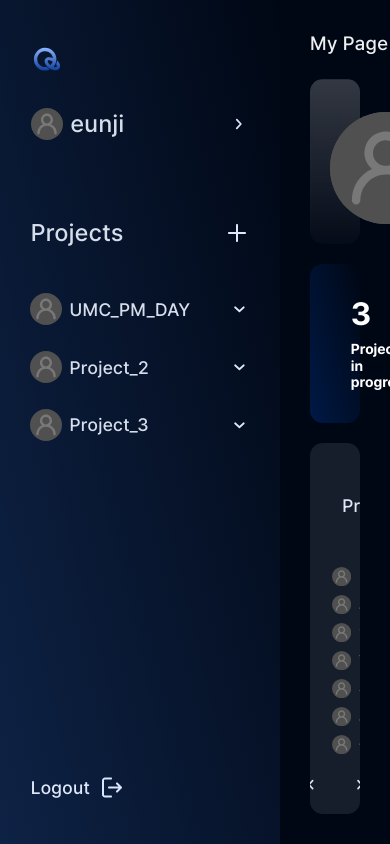
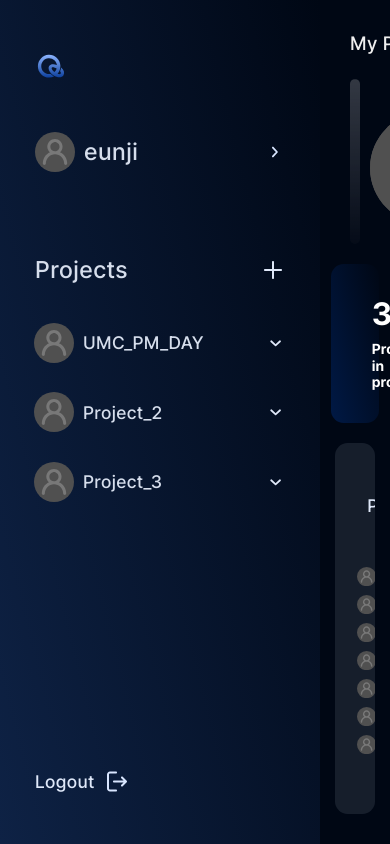
Before and after one commit to QASTUDIODEV/WEB_QASTUDIO, a React (Vite) app: page /mypage in a window 390 px wide. Built offline with nearby package versions, Linux system fonts and the light colour scheme; no server answers.

Commit message:
feat: 반응형 sidebar UI 구현

```diff
--- a/src/components/common/sidebar/sidebar.style.ts
+++ b/src/components/common/sidebar/sidebar.style.ts
@@ -1,5 +1,7 @@
 import { NavLink } from 'react-router-dom';
 import styled from 'styled-components';
+
+import { media } from '@/styles/media';
 
 export const SideBar = styled.div`
   min-width: 280px;
@@ -10,16 +12,51 @@ export const SideBar = styled.div`
   top: 0;
   color: #d6deec;
   scrollbar-width: none;
+  ${media.desktop`
+    overflow: hidden;
+    min-width: 96px;
+    max-width: 96px;
+    transition: .6s;
+    &:hover {
+      min-width: 320px;
+      .menu {
+        display: flex;
+      }
+      .show.project {
+        margin-bottom: 0;
+      }
+      .show.content {
+        margin-bottom: 0;
+      }
+    }
+    .menu {
+      display: none;
+    }
+    .show {
+      /* min-width: 40px;
+      min-height: 40px; */
+      min-width: 40px;
+      max-width: 40px;
+      min-height: 40px;
+      max-height: 40px;
+    }
+    .show.project {
+      margin-bottom: 80px;
+    }
+    .show.content {
+      margin-bottom: 40px;
+    }
+  `}
 `;
 
 export const Container = styled.div`
   display: flex;
   flex-direction: column;
-  padding: 15.313% 10.938% 0 10.938%;
+  padding: 50px 10.938% 0 10.938%;
 `;
 
 export const Profile = styled.div`
-  padding-top: 14.0625%;
+  padding-top: 50px;
   display: flex;
   align-items: center;
   gap: 2.5%;
@@ -37,9 +74,9 @@ export const ProfileWrapper = styled.div`
 `;
 
 export const Projects = styled.div`
-  margin-top: 26.09%;
+  margin-top: 80px;
   padding: 0 10.938%;
-  padding-bottom: 10.625%;
+  padding-bottom: 20px;
   display: flex;
   justify-content: space-between;
   align-items: center;
@@ -134,9 +171,23 @@ export const Logout = styled.div`
   gap: 10px;
   display: inline-flex;
   align-items: center;
-  position: absolute;
-  bottom: 0;
-  left: 0;
-  margin-top: 100px;
   cursor: pointer;
 `;
+export const ProjectBox = styled.div`
+  display: flex;
+  flex-direction: column;
+  margin-bottom: 100px;
+`;
+export const LogoutBox = styled.div`
+  display: flex;
+  height: 100%;
+  flex-direction: column;
+  justify-content: space-between;
+  ${media.desktop`
+    height: 100%;
+    align-items: center;
+    &:hover{
+      align-items: stretch;
+    }
+  `}
+`;
--- a/src/components/common/sidebar/sidebar.tsx
+++ b/src/components/common/sidebar/sidebar.tsx
@@ -1,4 +1,4 @@
-import { useEffect, useRef, useState } from 'react';
+import { useRef, useState } from 'react';
 
 import Profile from '@/components/common/profile/profile';
 import * as S from '@/components/common/sidebar/sidebar.style';
@@ -42,18 +42,9 @@ export default function Sidebar() {
   ]);
 
   const [menuStates, setMenuStates] = useState<boolean[]>(new Array(projects.length).fill(false));
-  const [logoutPosition, setLogoutPosition] = useState<'absolute' | 'relative'>('absolute');
   const sidebarRef = useRef<HTMLDivElement | null>(null);
-  const projectRef = useRef(0);
   const [modalShow, setModalShow] = useState(false);
   const [logoutModal, setLogoutModal] = useState(false);
-  useEffect(() => {
-    if (projectRef.current >= 3) {
-      setLogoutPosition('relative');
-    } else {
-      setLogoutPosition('absolute');
-    }
-  }, [menuStates]);
   const showModal = () => {
     setModalShow(true);
   };
@@ -70,11 +61,6 @@ export default function Sidebar() {
     setMenuStates((prevStates) => {
       return prevStates.map((state, i) => {
         if (i === index) {
-          if (!state) {
-            projectRef.current = projectRef.current + 1;
-          } else {
-            projectRef.current = projectRef.current - 1;
-          }
           return !state;
         }
         return state;
@@ -94,21 +80,23 @@ export default function Sidebar() {
 
   return (
     <S.SideBar ref={sidebarRef}>
+      <S.LogoutBox>
+        <S.ProjectBox>
           <S.Container>
             <Logo width={32} height={32} />
             <S.StyledNavLink to={`/mypage`}>
               <S.Profile>
                 <S.SemiBox>
-              <S.ProfileWrapper>
+                  <S.ProfileWrapper className="show project">
                     <Profile />
                   </S.ProfileWrapper>
-              <S.ProfileName>{userProfile.name}</S.ProfileName>
+                  <S.ProfileName className="menu">{userProfile.name}</S.ProfileName>
                 </S.SemiBox>
-            <ArrowRight />
+                <ArrowRight className="menu" />
               </S.Profile>
             </S.StyledNavLink>
           </S.Container>
-      <S.Projects>
+          <S.Projects className="menu">
             <S.ProjectText>Projects</S.ProjectText>
             <Plus
               onClick={() => {
@@ -118,19 +106,18 @@ export default function Sidebar() {
             />
             {modalShow && <ProjectModal onClose={hideModal} />}
           </S.Projects>
-
           {projects.map((project, index) => (
             <div key={project.id}>
               <S.Project onClick={() => toggleMenu(index)}>
                 <S.SemiBox>
-              <S.ProfileWrapper>
+                  <S.ProfileWrapper className="show content">
                     <Profile />
                   </S.ProfileWrapper>
-              <S.ProjectName>{project.name}</S.ProjectName>
+                  <S.ProjectName className="menu">{project.name}</S.ProjectName>
                 </S.SemiBox>
-            {menuStates[index] ? <ArrowUp /> : <ArrowDown />}
+                {menuStates[index] ? <ArrowUp className="menu" /> : <ArrowDown className="menu" />}
               </S.Project>
-          <S.ProjectContents $isOpen={menuStates[index]}>
+              <S.ProjectContents $isOpen={menuStates[index]} className="menu">
                 <S.StyledNavLink to={`/project/dashboard/${project.id}`}>
                   {({ isActive }) => (
                     <S.ProjectContent $isActive={isActive}>
@@ -158,11 +145,13 @@ export default function Sidebar() {
               </S.ProjectContents>
             </div>
           ))}
-      <S.Logout style={{ position: logoutPosition }} onClick={logoutShow}>
-        Logout
+        </S.ProjectBox>
+        <S.Logout onClick={logoutShow}>
+          <p className="menu">Logout</p>
           <Out />
         </S.Logout>
         {logoutModal && <LogoutModal onClose={logoutHide} />}
+      </S.LogoutBox>
     </S.SideBar>
   );
 }
```
Lines whose indentation alone changed are shown as unchanged.
